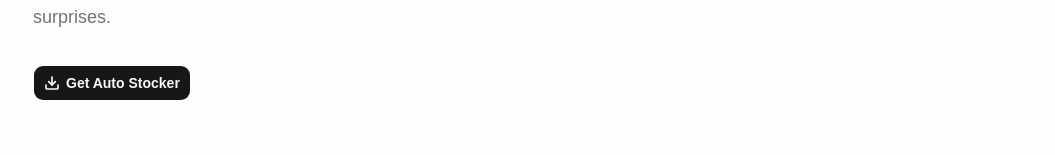
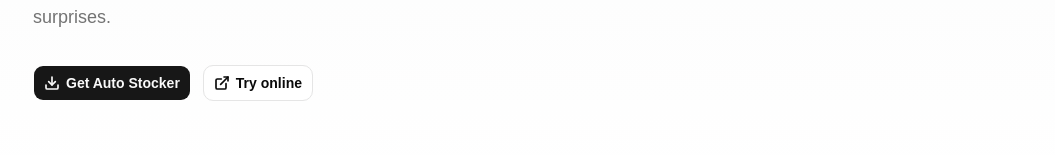
Before and after one commit to Prometeo-IT/auto-stocker-website, a React (Vite) app: page / in a window 1280 px wide. Shown: the part 283-438 px from the top of the page, without its empty margins (111-1166 px from the left). Built offline with nearby package versions, Linux system fonts and the light colour scheme.

Commit message:
Add try online cta

```diff
--- a/src/components/landing/HeroSection.tsx
+++ b/src/components/landing/HeroSection.tsx
@@ -1,5 +1,5 @@
 import { useTranslation } from "react-i18next";
-import { Download } from "lucide-react";
+import { Download, ExternalLink } from "lucide-react";
 
 import { buttonVariants } from "@/components/ui/Button";
 import { cn } from "@/lib/utils";
@@ -22,6 +22,13 @@ export function HeroSection() {
             <Download strokeWidth={2.5} />
             {t("cta.get")}
           </a>
+          <a
+            href="/app"
+            className={cn(buttonVariants({ size: "lg", variant: "outline" }), "inline-flex font-bold")}
+          >
+            <ExternalLink strokeWidth={2.5} />
+            {t("cta.tryOnline")}
+          </a>
         </div>
       </div>
     </section>
--- a/src/locales/en-US.json
+++ b/src/locales/en-US.json
@@ -115,7 +115,8 @@
   },
   "cta": {
     "get": "Get Auto Stocker",
-    "install": "Download"
+    "install": "Download",
+    "tryOnline": "Try online"
   },
   "legal": {
     "privacyTitle": "Privacy",
--- a/src/locales/es-ES.json
+++ b/src/locales/es-ES.json
@@ -115,7 +115,8 @@
   },
   "cta": {
     "get": "Obtener Auto Stocker",
-    "install": "Descargar"
+    "install": "Descargar",
+    "tryOnline": "Probar online"
   },
   "legal": {
     "privacyTitle": "Privacidad",
```
